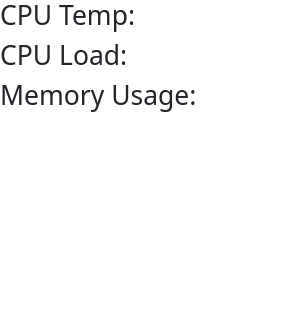
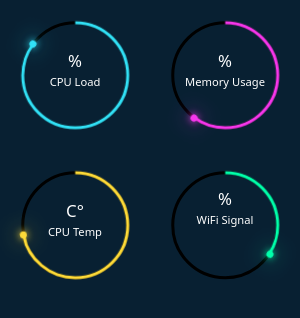
Before and after one commit to sschrs/macinfo, an Electron app: page view/mainWindow.html in a window 300 px wide. Drawn offline with Linux system fonts and the light colour scheme; no server answers.

Commit message:
html design completed

```diff
--- /dev/null
+++ b/assets/css/progress.css
@@ -0,0 +1,112 @@
+.meter{
+    position: relative;
+    width: 150px;
+    height: 150px;
+    background-color: #082032;
+    display: flex;
+    justify-content: center;
+    align-items: center;
+}
+
+.meter .percent{
+    position: relative;
+    width: 112.5px;
+    height: 112.5px;
+}
+
+.meter .percent svg{
+    position: relative;
+    width: 112.5px;
+    height: 112.5px;
+    transform: rotate(270deg);
+}
+
+.meter .percent svg circle{
+    width: 100%;
+    height: 100%;
+    fill: transparent;
+    stroke-width: 3;
+    stroke: black;
+    transform: translate(3.75px, 3.75px);
+}
+
+.meter .percent svg circle:nth-child(2){
+    stroke: var(--clr);
+    stroke-dasharray: 330;
+    stroke-dashoffset: calc(330 - (330 * var(--num)) / 100);
+    opacity: 0;
+    animation: fadeIn 1s linear forwards;
+    animation-delay: 2s;
+}
+
+@keyframes fadeIn{
+    0%{
+        opacity: 0;
+    }
+
+    100%{
+        opacity: 1;
+    }
+}
+
+.dot{
+    position: absolute;
+    inset: 3.75px;
+    z-index: 10;
+
+    animation: animateDot 2s linear forwards;
+}
+
+@keyframes animateDot{
+    0%{
+        transform: rotate(0deg);
+    }
+
+    100%{
+        transform: rotate(calc(3.6deg * var(--num)));
+    }
+}
+
+.dot::before{
+    content: '';
+    position: absolute;
+    top: -3.75px;
+    left: 50%;
+    transform: translate(-50%);
+    width: 7px;
+    height: 7px;
+    background: var(--clr);
+    border-radius: 50%;
+    box-shadow: 0 0 7px var(--clr), 0 0 20px var(--clr);
+}
+
+.number{
+    position: absolute;
+    inset: 0;
+    display: flex;
+    justify-content: center;
+    align-items: center;
+    flex-direction: column;
+    opacity: 0;
+    animation: fadeIn 1s linear forwards;
+    animation-delay: 2s;
+}
+
+.number h2{
+    display: flex;
+    justify-content: center;
+    align-items: center;
+    color: #fff;
+    margin-top: 10px;
+    margin-bottom: 0;
+    font-size: 1.2em;
+}
+
+
+
+.number p{
+    color: #fff;
+    font-size: .7em;
+    line-height: 2;
+    margin-top: 0;
+}
--- /dev/null
+++ b/assets/css/style.css
@@ -0,0 +1,8 @@
+body{
+    padding-bottom: 10px;
+    background-color: #082032;
+}
+
+.comp{
+    float: left;
+}
--- a/sendinfo.js
+++ b/sendinfo.js
@@ -20,4 +20,10 @@ exports.sendInfo = (window)=>{
         })
     },1000)
 
+    setInterval(()=>{
+        si.wifiConnections().then((data)=>{
+            window.webContents.send("wifi",data[0])
+        })
+    },3000)
+
 }
--- a/view/mainWindow.html
+++ b/view/mainWindow.html
@@ -7,29 +7,101 @@
     <title>MacInfo</title>
     <link rel="stylesheet" href="../assets/css/bootstrap.min.css">
     <link rel="stylesheet" href="../assets/css/fontawesome.min.css">
+    <link rel="stylesheet" href="../assets/css/style.css">
+    <link rel="stylesheet" href="../assets/css/progress.css">
 </head>
 <body>
-    <h1>CPU Temp: <span id="cpu-temp"></span></h1>
-    <h1>CPU Load: <span id="cpu-load"></span></h1>
-    <h1>Memory Usage: <span id="memory"></span></h1>
+    <div class="comp">
+        <div class="meter">
+            <div id="load-percent" class="percent" style="--clr:#31E1F7;--num:85">
+                <div class="dot"></div>
+                <svg>
+                    <circle cx="52.5" cy="52.5" r="52.5"></circle>
+                    <circle cx="52.5" cy="52.5" r="52.5"></circle>
+                </svg>
+                <div class="number">
+                    <h2><span id="load-text"></span><small>%</small> </h2>
+                    <p>CPU Load</p>
+                </div>
+            </div>
+        </div>
+        <div class="meter">
+            <div id="temp-percent" class="percent" style="--clr:#FEDB39;--num:72">
+                <div class="dot"></div>
+                <svg>
+                    <circle cx="52.5" cy="52.5" r="52.5"></circle>
+                    <circle cx="52.5" cy="52.5" r="52.5"></circle>
+                </svg>
+                <div class="number">
+                    <h2><span id="temp-text"></span><small>C°</small> </h2>
+                    <p>CPU Temp</p>
+                </div>
+            </div>
+        </div>
+    </div>
+
+    <div class="comp">
+        <div class="meter">
+            <div id="memory-percent" class="percent" style="--clr:#F637EC;--num:60">
+                <div class="dot"></div>
+                <svg>
+                    <circle cx="52.5" cy="52.5" r="52.5"></circle>
+                    <circle cx="52.5" cy="52.5" r="52.5"></circle>
+                </svg>
+                <div class="number">
+                    <h2><span id="memory-text"></span><small>%</small> </h2>
+                    <p>Memory Usage</p>
+                </div>
+            </div>
+        </div>
+
+        <div class="meter">
+            <div id="wifi-percent" class="percent" style="--clr:#00FFAB;--num:34">
+                <div class="dot"></div>
+                <svg>
+                    <circle cx="52.5" cy="52.5" r="52.5"></circle>
+                    <circle cx="52.5" cy="52.5" r="52.5"></circle>
+                </svg>
+                <div class="number">
+                    <h2><span id="wifi-text"></span><small>%</small> </h2>
+                    <p>WiFi Signal</p>
+                    <br>
+                    <small id="ssid" class="text-muted"></small>
+                </div>
+            </div>
+        </div>
+    </div>
+
     <script>if (typeof module === 'object') {window.module = module; module = undefined;}</script>
     <script src="../assets/js/jquery.min.js"></script>
     <script src="../assets/js/bootstrap.min.js"></script>
     <script src="../assets/js/fontawesome.min.js"></script>
+    <script src="../assets/js/progress.js"></script>
     <script>
         $(window).on("load",()=>{
+
             const { ipcRenderer } = require('electron')
             ipcRenderer.on("cpuTemp",(err,data)=>{
-                $('#cpu-temp').text(data)
+                $("#temp-percent").css("--num",data)
+                $("#temp-text").text(data)
             })
 
             ipcRenderer.on("cpuLoad",(err,data)=>{
-                $('#cpu-load').text(data)
+                $("#load-percent").css("--num",data)
+                $("#load-text").text(data)
             })
 
             ipcRenderer.on("memory",(err,data)=>{
-                $('#memory').text(data)
+                $("#memory-percent").css("--num",data*100)
+                $("#memory-text").text(Math.round(data*100))
             })
+
+            ipcRenderer.on("wifi",(err,data)=>{
+                $("#wifi-percent").css("--num", data.signalLevel)
+                $("#wifi-percent").text(data.signalLevel)
+                $("#ssid").text(data.ssid)
+            })
+
         })
     </script>
     <script>if (window.module) module = window.module;</script>
```
Also changed, not shown: main.js (+6 -2 lines), assets/js/progress.js (added).
